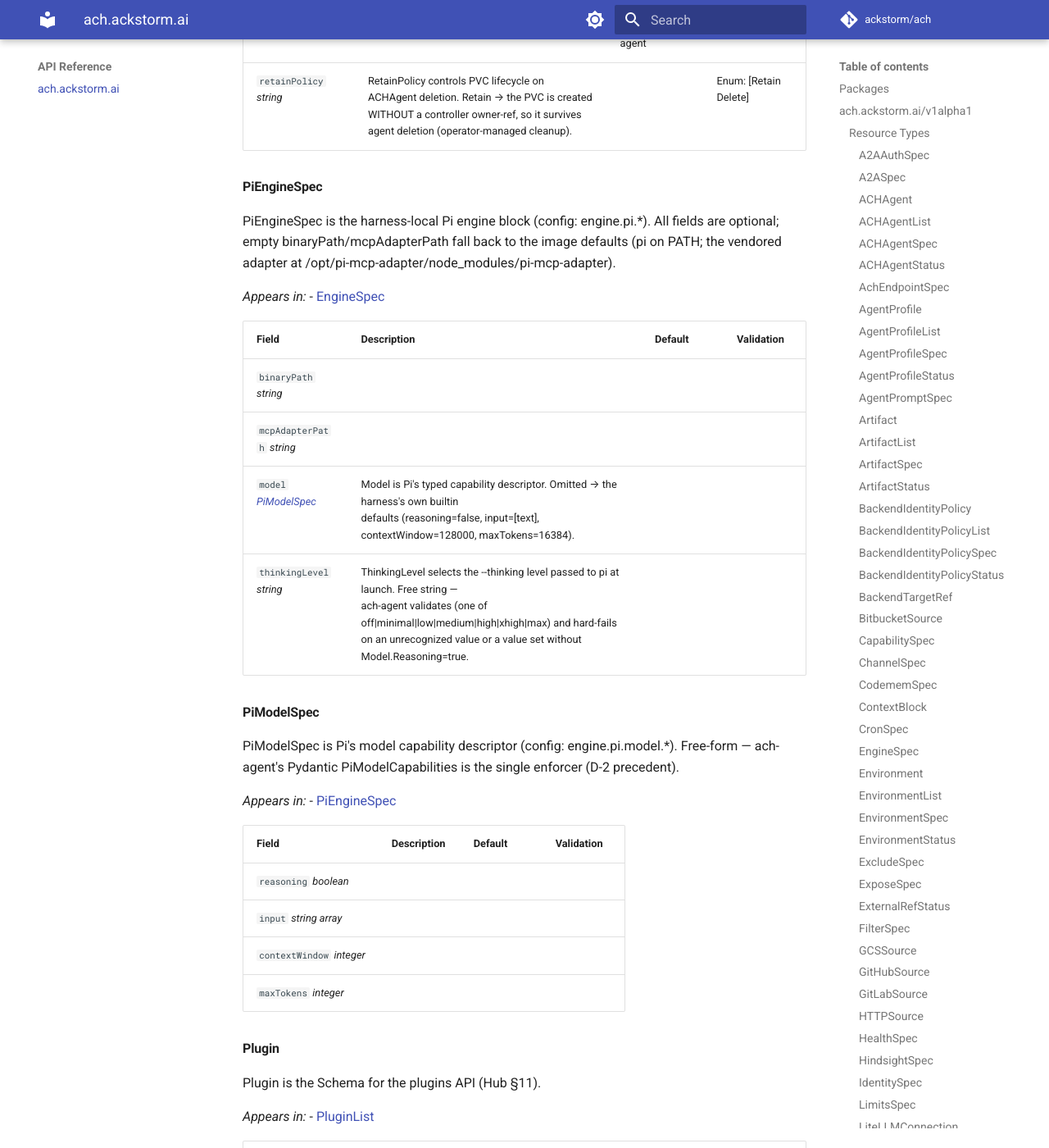
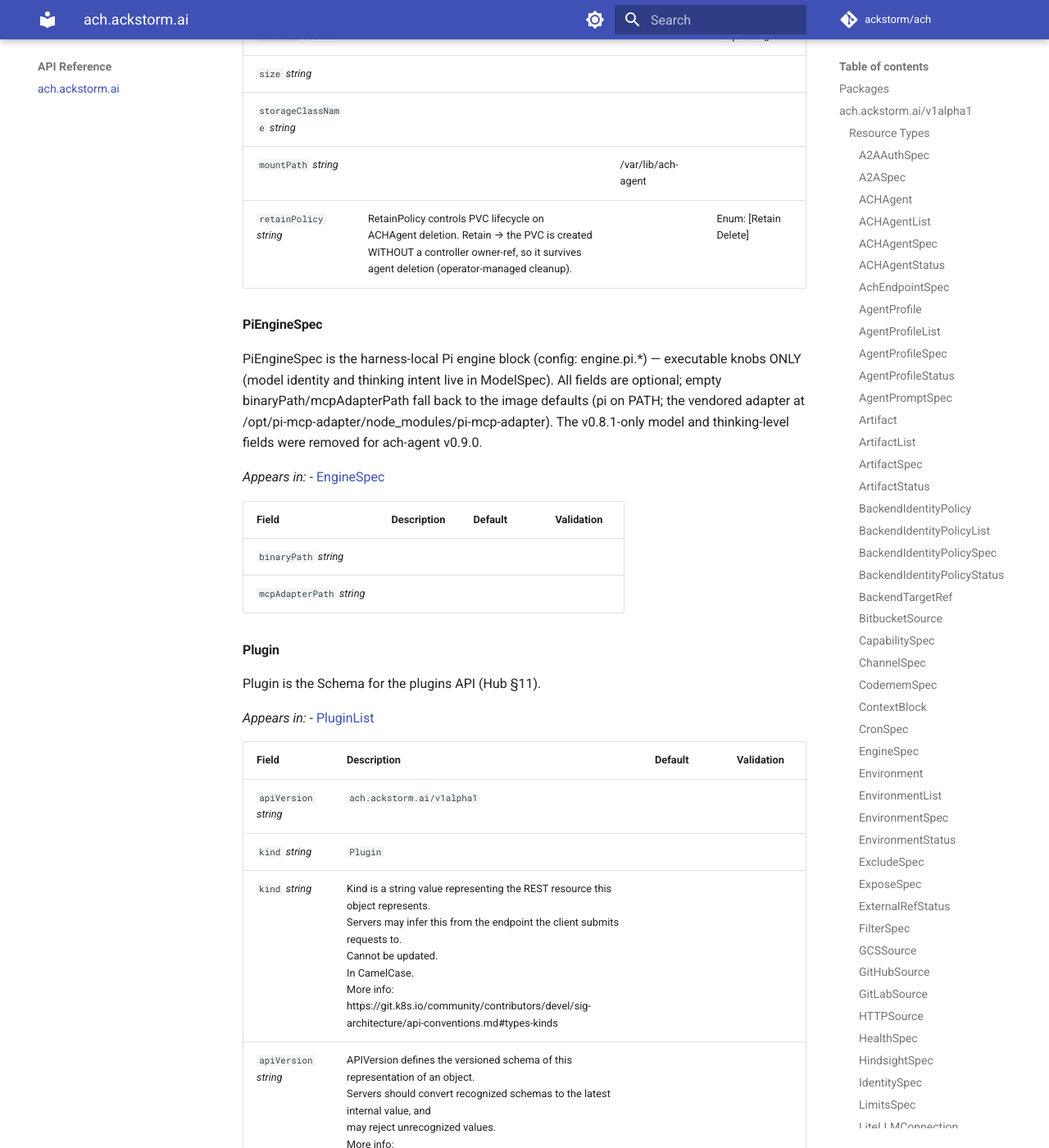
Before and after one commit to ackstorm/ach, an MkDocs documentation site: the page built from docs/api-reference/ach.ackstorm.ai.md, in a window 1280 px wide and 1400 px high, scrolled down 39811 px. Shown: the whole window at 82% size. Built offline with MkDocs 1.6.1 and Material for MkDocs 9.7.7, drawn with Linux system fonts in a browser that asks for light colours; comment, search, counter and statistics services are not loaded; the version menu is left out; some of the changed text lies outside the part shown.

Commit message:
fix(api)!: model.thinking replaces engine.pi model

```diff
--- a/docs/api-reference/ach.ackstorm.ai.md
+++ b/docs/api-reference/ach.ackstorm.ai.md
@@ -1214,7 +1214,7 @@
 
 
 
-ModelSpec selects the ACH-served model (config: model{name,type,params}).
+ModelSpec selects the ACH-served model (config: model{name,type,params,thinking}).
 
 
 
@@ -1227,6 +1227,7 @@
 | `name` _string_ |  |  | MinLength: 1 <br />Required: \{\} <br /> |
 | `type` _string_ |  |  | Enum: [openai gemini anthropic] <br />Required: \{\} <br /> |
 | `params` _[JSON](https://kubernetes.io/docs/reference/generated/kubernetes-api/v/#json-v1-apiextensions-k8s-io)_ | Params is an open, unvalidated dict splatted to the model client. |  |  |
+| `thinking` _[ThinkingSpec](#thinkingspec)_ | Thinking is the normalized model-level reasoning intent (config: model.thinking).<br />Free-form (no Enum) — ach-agent's Pydantic ThinkingBlock is the single enforcer<br />(D-2 precedent): effort one of minimal\|low\|medium\|high\|xhigh, requires enabled=true. |  |  |
 
 
 #### NetworkPolicySpec
@@ -1282,9 +1283,11 @@
 
 
 
-PiEngineSpec is the harness-local Pi engine block (config: engine.pi.*). All fields are
-optional; empty binaryPath/mcpAdapterPath fall back to the image defaults (pi on PATH; the
-vendored adapter at /opt/pi-mcp-adapter/node_modules/pi-mcp-adapter).
+PiEngineSpec is the harness-local Pi engine block (config: engine.pi.*) — executable
+knobs ONLY (model identity and thinking intent live in ModelSpec). All fields are
+optional; empty binaryPath/mcpAdapterPath fall back to the image defaults (pi on PATH;
+the vendored adapter at /opt/pi-mcp-adapter/node_modules/pi-mcp-adapter). The
+v0.8.1-only model and thinking-level fields were removed for ach-agent v0.9.0.
 
 
 
@@ -1295,28 +1298,6 @@
 | --- | --- | --- | --- |
 | `binaryPath` _string_ |  |  |  |
 | `mcpAdapterPath` _string_ |  |  |  |
-| `model` _[PiModelSpec](#pimodelspec)_ | Model is Pi's typed capability descriptor. Omitted → the harness's own builtin<br />defaults (reasoning=false, input=[text], contextWindow=128000, maxTokens=16384). |  |  |
-| `thinkingLevel` _string_ | ThinkingLevel selects the --thinking level passed to pi at launch. Free string —<br />ach-agent validates (one of off\|minimal\|low\|medium\|high\|xhigh\|max) and hard-fails<br />on an unrecognized value or a value set without Model.Reasoning=true. |  |  |
-
-
-#### PiModelSpec
-
-
-
-PiModelSpec is Pi's model capability descriptor (config: engine.pi.model.*). Free-form —
-ach-agent's Pydantic PiModelCapabilities is the single enforcer (D-2 precedent).
-
-
-
-_Appears in:_
-- [PiEngineSpec](#pienginespec)
-
-| Field | Description | Default | Validation |
-| --- | --- | --- | --- |
-| `reasoning` _boolean_ |  |  |  |
-| `input` _string array_ |  |  |  |
-| `contextWindow` _integer_ |  |  |  |
-| `maxTokens` _integer_ |  |  |  |
 
 
 #### Plugin
@@ -2075,6 +2056,24 @@
 | `headerValueKey` _string_ | HeaderValueKey is the data-key holding the value for HeaderName<br />(http source only). |  | MinLength: 1 <br /> |
 
 
+#### ThinkingSpec
+
+
+
+ThinkingSpec is the normalized reasoning intent each engine translates for itself
+(pi: models.json reasoning + --thinking; opencode: per-call providerOptions).
+
+
+
+_Appears in:_
+- [ModelSpec](#modelspec)
+
+| Field | Description | Default | Validation |
+| --- | --- | --- | --- |
+| `enabled` _boolean_ |  |  |  |
+| `effort` _string_ |  |  |  |
+
+
 #### UnresolvedRuntime
 
 
```
Also changed, not shown: 12 other files.
